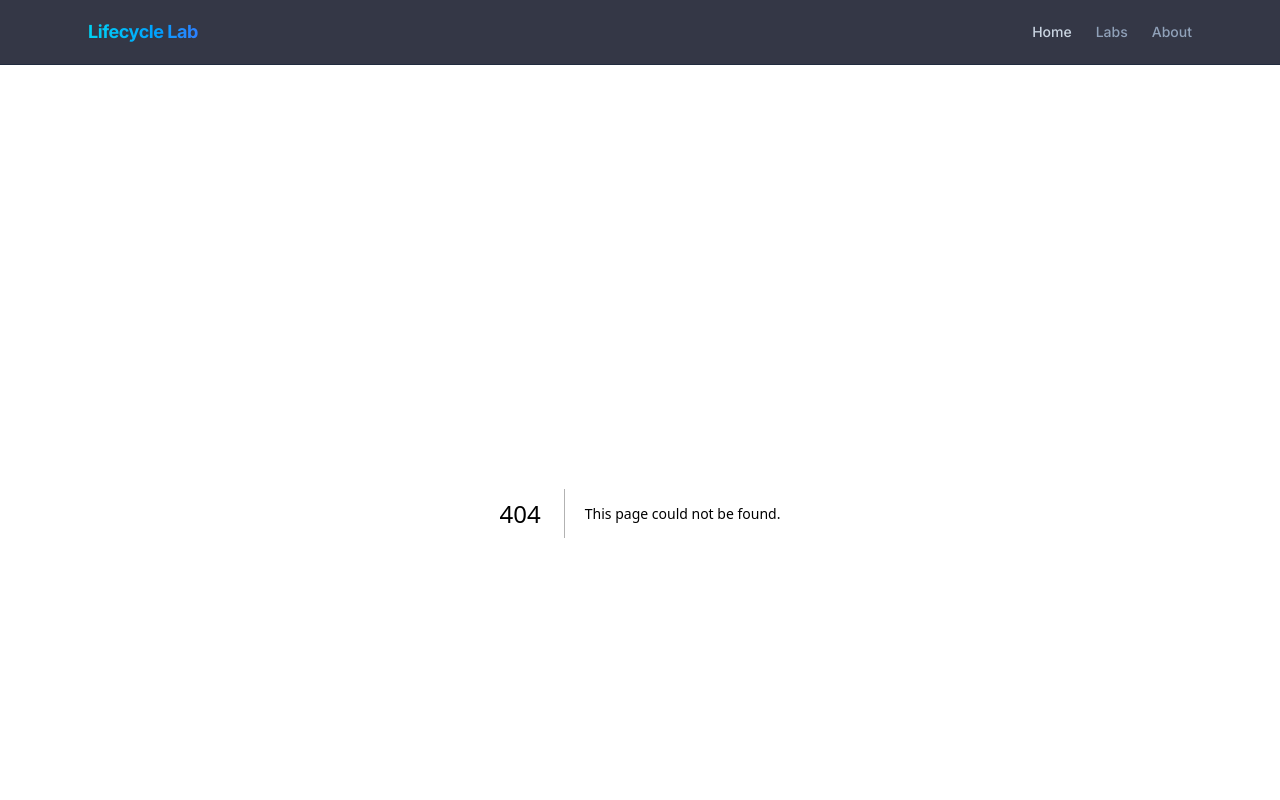
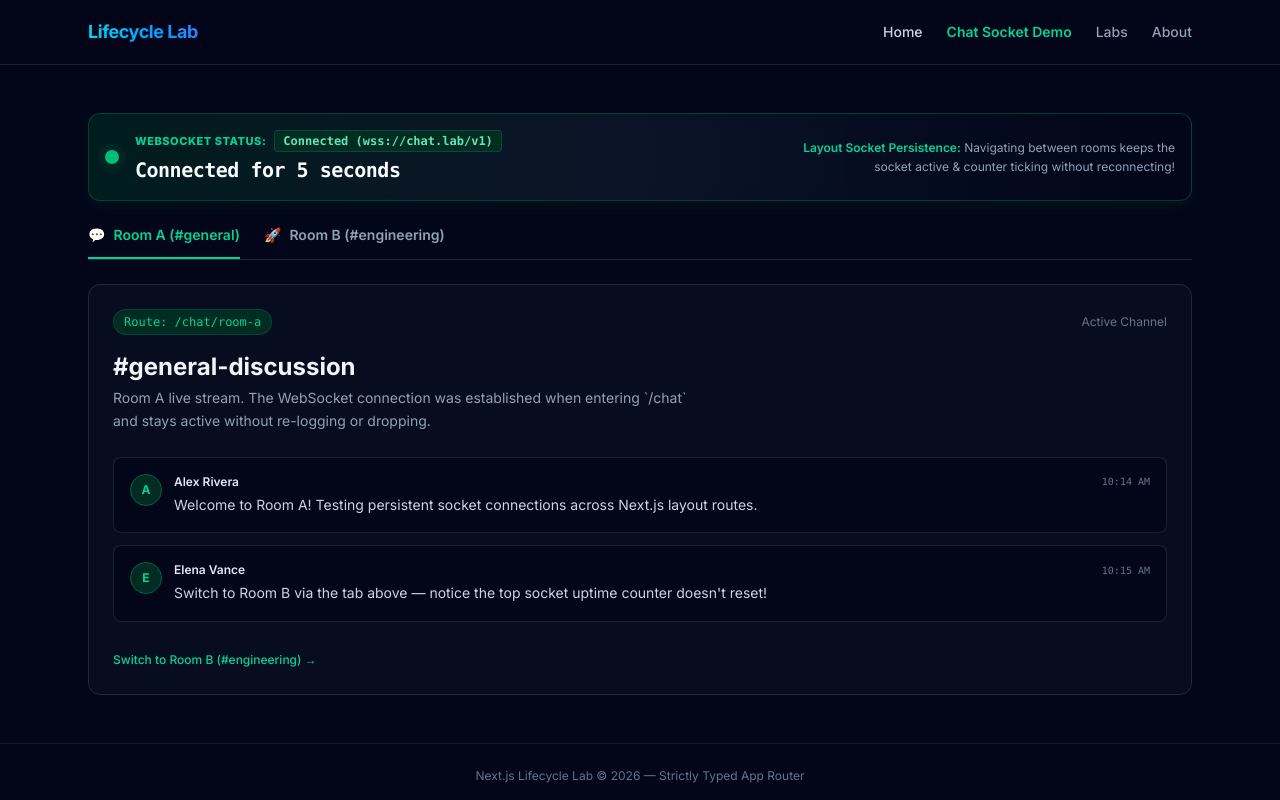
Before and after one commit to ProgrammerZain/nextjs-ui-patterns, a Next.js app: page /chat/room-a in a window 1280 px wide. Before the commit this address had no page. Shown: the top 800 px of the page. Built offline with nearby package versions, Linux system fonts and the light colour scheme.

Commit message:
feat: maintain mock websocket connection across chat rooms

```diff
--- /dev/null
+++ b/app/chat/layout.tsx
@@ -0,0 +1,95 @@
+"use client";
+
+import React, { useState, useEffect } from "react";
+import Link from "next/link";
+import { usePathname } from "next/navigation";
+
+export default function ChatLayout({
+  children,
+}: Readonly<{
+  children: React.ReactNode;
+}>): React.JSX.Element {
+  const [uptime, setUptime] = useState<number>(0);
+  const [status, setStatus] = useState<"Connecting" | "Connected">("Connecting");
+  const pathname = usePathname();
+
+  useEffect(() => {
+    console.log("Connecting to WebSocket server...");
+
+    // Simulate connection delay
+    const connectTimeout = setTimeout(() => {
+      setStatus("Connected");
+    }, 500);
+
+    const intervalId = setInterval(() => {
+      setUptime((prev) => prev + 1);
+    }, 1000);
+
+    return () => {
+      console.log("Disconnecting WebSocket server...");
+      clearTimeout(connectTimeout);
+      clearInterval(intervalId);
+    };
+  }, []);
+
+  return (
+    <div className="space-y-6">
+      {/* WebSocket Status Header Banner */}
+      <div className="p-4 rounded-xl border border-emerald-800/60 bg-gradient-to-r from-emerald-950/60 via-slate-900/80 to-slate-950/90 backdrop-blur flex items-center justify-between shadow-lg shadow-emerald-950/20">
+        <div className="flex items-center gap-4">
+          <div className="relative flex h-3.5 w-3.5">
+            <span className="animate-ping absolute inline-flex h-full w-full rounded-full bg-emerald-400 opacity-75"></span>
+            <span className="relative inline-flex rounded-full h-3.5 w-3.5 bg-emerald-500"></span>
+          </div>
+          <div>
+            <div className="flex items-center gap-2">
+              <span className="text-[11px] uppercase tracking-wider text-emerald-400 font-extrabold">
+                WebSocket Status:
+              </span>
+              <span className="text-xs font-mono px-2 py-0.5 rounded bg-emerald-950 text-emerald-300 border border-emerald-800/60 font-semibold">
+                {status} (wss://chat.lab/v1)
+              </span>
+            </div>
+            <div className="text-xl font-mono font-bold text-slate-50 tracking-tight mt-1 flex items-baseline gap-2">
+              <span>Connected for {uptime} seconds</span>
+            </div>
+          </div>
+        </div>
+
+        <div className="text-right text-xs text-slate-400 max-w-sm hidden md:block leading-relaxed">
+          <span className="text-emerald-400 font-semibold">Layout Socket Persistence:</span>{" "}
+          Navigating between rooms keeps the socket active &amp; counter ticking without reconnecting!
+        </div>
+      </div>
+
+      {/* Room Selection Sub-Navigation */}
+      <nav className="border-b border-slate-800 flex items-center gap-6">
+        <Link
+          href="/chat/room-a"
+          className={`pb-3 text-sm font-semibold border-b-2 transition-colors flex items-center gap-2 ${
+            pathname === "/chat/room-a"
+              ? "border-emerald-400 text-emerald-400"
+              : "border-transparent text-slate-400 hover:text-slate-200"
+          }`}
+        >
+          <span>💬</span>
+          <span>Room A (#general)</span>
+        </Link>
+        <Link
+          href="/chat/room-b"
+          className={`pb-3 text-sm font-semibold border-b-2 transition-colors flex items-center gap-2 ${
+            pathname === "/chat/room-b"
+              ? "border-emerald-400 text-emerald-400"
+              : "border-transparent text-slate-400 hover:text-slate-200"
+          }`}
+        >
+          <span>🚀</span>
+          <span>Room B (#engineering)</span>
+        </Link>
+      </nav>
+
+      {/* Active Room View */}
+      <div>{children}</div>
+    </div>
+  );
+}
--- /dev/null
+++ b/app/chat/page.tsx
@@ -0,0 +1,5 @@
+import { redirect } from "next/navigation";
+
+export default function ChatIndex(): never {
+  redirect("/chat/room-a");
+}
--- /dev/null
+++ b/app/chat/room-a/page.tsx
@@ -0,0 +1,83 @@
+import React from "react";
+import Link from "next/link";
+
+interface Message {
+  id: string;
+  sender: string;
+  text: string;
+  timestamp: string;
+}
+
+const initialMessages: Message[] = [
+  {
+    id: "msg-1",
+    sender: "Alex Rivera",
+    text: "Welcome to Room A! Testing persistent socket connections across Next.js layout routes.",
+    timestamp: "10:14 AM",
+  },
+  {
+    id: "msg-2",
+    sender: "Elena Vance",
+    text: "Switch to Room B via the tab above — notice the top socket uptime counter doesn't reset!",
+    timestamp: "10:15 AM",
+  },
+];
+
+export default function RoomAPage(): React.JSX.Element {
+  return (
+    <div className="space-y-6">
+      <div className="p-6 rounded-xl border border-slate-800 bg-slate-900/40 space-y-4">
+        <div className="flex items-center justify-between">
+          <div className="inline-flex items-center gap-2 px-2.5 py-1 rounded-full bg-emerald-950 text-emerald-400 text-xs font-mono font-medium border border-emerald-800/50">
+            Route: /chat/room-a
+          </div>
+          <span className="text-xs text-slate-500">Active Channel</span>
+        </div>
+
+        <div>
+          <h1 className="text-2xl font-bold text-slate-100 flex items-center gap-2">
+            <span>#general-discussion</span>
+          </h1>
+          <p className="text-slate-400 text-sm mt-1 leading-relaxed max-w-xl">
+            Room A live stream. The WebSocket connection was established when entering `/chat` and stays active without re-logging or dropping.
+          </p>
+        </div>
+
+        <div className="space-y-3 pt-2">
+          {initialMessages.map((msg) => (
+            <div
+              key={msg.id}
+              className="p-4 rounded-lg bg-slate-950 border border-slate-800/80 flex items-start gap-3"
+            >
+              <div className="w-8 h-8 rounded-full bg-emerald-950 border border-emerald-800 flex items-center justify-center text-xs font-bold text-emerald-400 shrink-0">
+                {msg.sender.charAt(0)}
+              </div>
+              <div className="flex-1 min-w-0">
+                <div className="flex items-center justify-between mb-1">
+                  <span className="text-xs font-semibold text-slate-200">
+                    {msg.sender}
+                  </span>
+                  <span className="text-[10px] text-slate-500 font-mono">
+                    {msg.timestamp}
+                  </span>
+                </div>
+                <p className="text-sm text-slate-300 leading-relaxed">
+                  {msg.text}
+                </p>
+              </div>
+            </div>
+          ))}
+        </div>
+
+        <div className="pt-2">
+          <Link
+            href="/chat/room-b"
+            className="inline-flex items-center gap-2 text-xs font-medium text-emerald-400 hover:text-emerald-300 transition-colors"
+          >
+            Switch to Room B (#engineering) &rarr;
+          </Link>
+        </div>
+      </div>
+    </div>
+  );
+}
--- /dev/null
+++ b/app/chat/room-b/page.tsx
@@ -0,0 +1,83 @@
+import React from "react";
+import Link from "next/link";
+
+interface Message {
+  id: string;
+  sender: string;
+  text: string;
+  timestamp: string;
+}
+
+const initialMessages: Message[] = [
+  {
+    id: "msg-101",
+    sender: "David Chen",
+    text: "Welcome to Room B! The socket connection created in layout.tsx is still running continuously.",
+    timestamp: "10:16 AM",
+  },
+  {
+    id: "msg-102",
+    sender: "Sarah Jenkins",
+    text: "Check your developer console logs — 'Connecting to WebSocket server...' was printed only ONCE when you entered the chat layout!",
+    timestamp: "10:17 AM",
+  },
+];
+
+export default function RoomBPage(): React.JSX.Element {
+  return (
+    <div className="space-y-6">
+      <div className="p-6 rounded-xl border border-slate-800 bg-slate-900/40 space-y-4">
+        <div className="flex items-center justify-between">
+          <div className="inline-flex items-center gap-2 px-2.5 py-1 rounded-full bg-emerald-950 text-emerald-400 text-xs font-mono font-medium border border-emerald-800/50">
+            Route: /chat/room-b
+          </div>
+          <span className="text-xs text-slate-500">Active Channel</span>
+        </div>
+
+        <div>
+          <h1 className="text-2xl font-bold text-slate-100 flex items-center gap-2">
+            <span>#engineering-channel</span>
+          </h1>
+          <p className="text-slate-400 text-sm mt-1 leading-relaxed max-w-xl">
+            Room B live stream. You switched routes without closing or re-opening the WebSocket connection.
+          </p>
+        </div>
+
+        <div className="space-y-3 pt-2">
+          {initialMessages.map((msg) => (
+            <div
+              key={msg.id}
+              className="p-4 rounded-lg bg-slate-950 border border-slate-800/80 flex items-start gap-3"
+            >
+              <div className="w-8 h-8 rounded-full bg-emerald-950 border border-emerald-800 flex items-center justify-center text-xs font-bold text-emerald-400 shrink-0">
+                {msg.sender.charAt(0)}
+              </div>
+              <div className="flex-1 min-w-0">
+                <div className="flex items-center justify-between mb-1">
+                  <span className="text-xs font-semibold text-slate-200">
+                    {msg.sender}
+                  </span>
+                  <span className="text-[10px] text-slate-500 font-mono">
+                    {msg.timestamp}
+                  </span>
+                </div>
+                <p className="text-sm text-slate-300 leading-relaxed">
+                  {msg.text}
+                </p>
+              </div>
+            </div>
+          ))}
+        </div>
+
+        <div className="pt-2">
+          <Link
+            href="/chat/room-a"
+            className="inline-flex items-center gap-2 text-xs font-medium text-emerald-400 hover:text-emerald-300 transition-colors"
+          >
+            &larr; Switch back to Room A (#general)
+          </Link>
+        </div>
+      </div>
+    </div>
+  );
+}
--- a/app/layout.tsx
+++ b/app/layout.tsx
@@ -34,6 +34,12 @@ export default function RootLayout({
                 Home
               </Link>
               <Link
+                href="/chat/room-a"
+                className="text-emerald-400 hover:text-emerald-300 font-semibold transition-colors"
+              >
+                Chat Socket Demo
+              </Link>
+              <Link
                 href="/labs"
                 className="text-slate-400 hover:text-cyan-400 transition-colors"
               >
```
